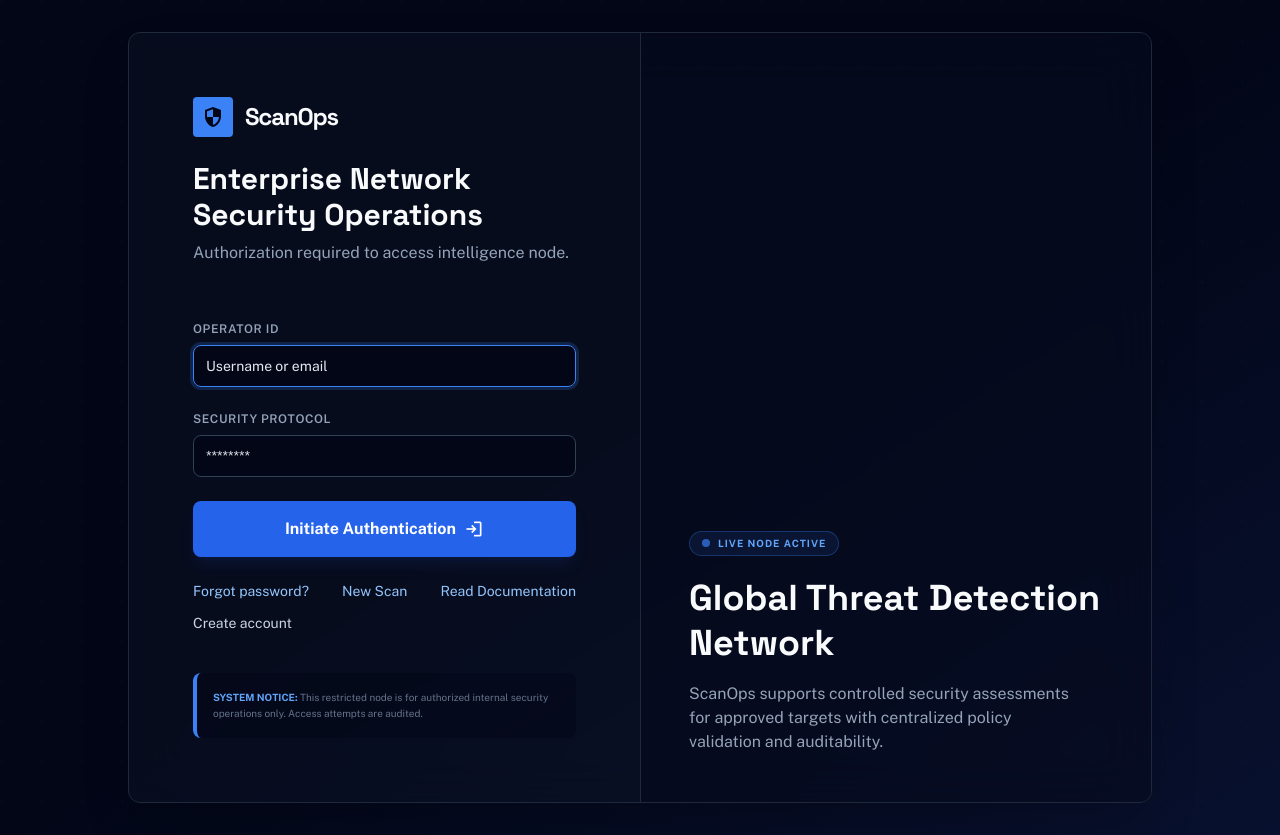
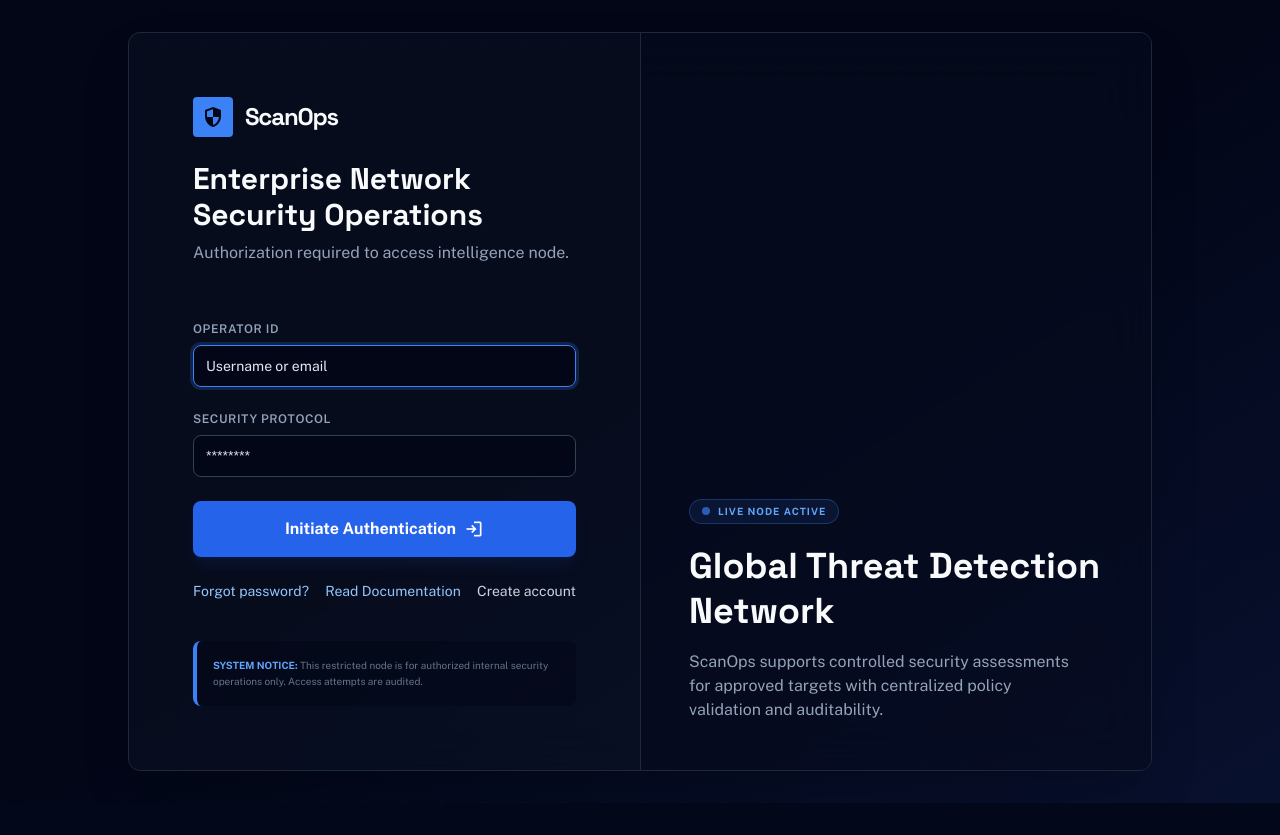
Before and after one commit to jakiiii/scanops, a Django app: page /login/ in a window 1280 px wide. After the commit the page ends 803 px from the top, so only its background shows below. Run offline with Django 4.2, Linux system fonts and the light colour scheme; some libraries are stand-ins or nearby versions.

Commit message:
remove new scan link in login page

```diff
--- a/core/templates/accounts/login.html
+++ b/core/templates/accounts/login.html
@@ -75,7 +75,6 @@
 
                 <div class="flex flex-wrap items-center justify-between gap-3 text-sm">
                     <a href="{% url 'accounts:password_reset' %}" class="text-blue-300 hover:text-blue-200 transition-colors">Forgot password?</a>
-                    <a href="{% url 'scans:new' %}" class="text-blue-300 hover:text-blue-200 transition-colors">New Scan</a>
                     <a href="{% url 'core:documentation' %}" class="text-blue-300 hover:text-blue-200 transition-colors">Read Documentation</a>
                     <a href="{% url 'accounts:register' %}" class="text-slate-300 hover:text-white transition-colors">Create account</a>
                 </div>
```
